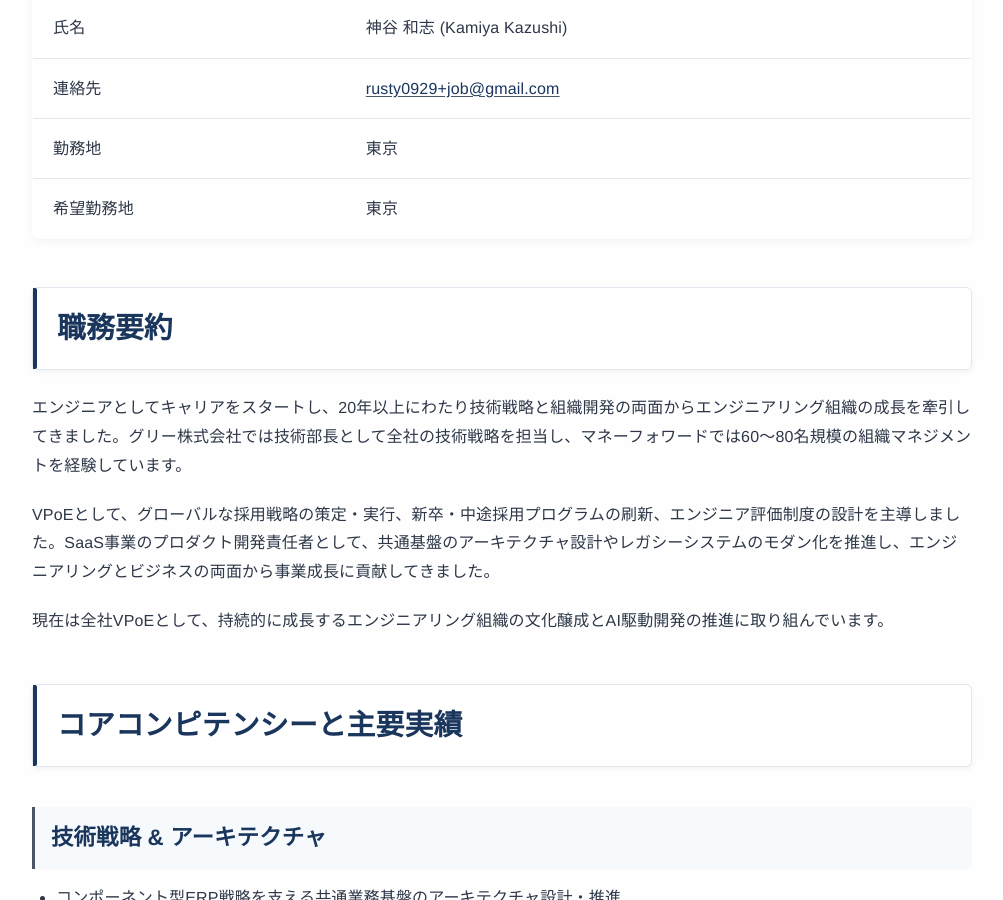
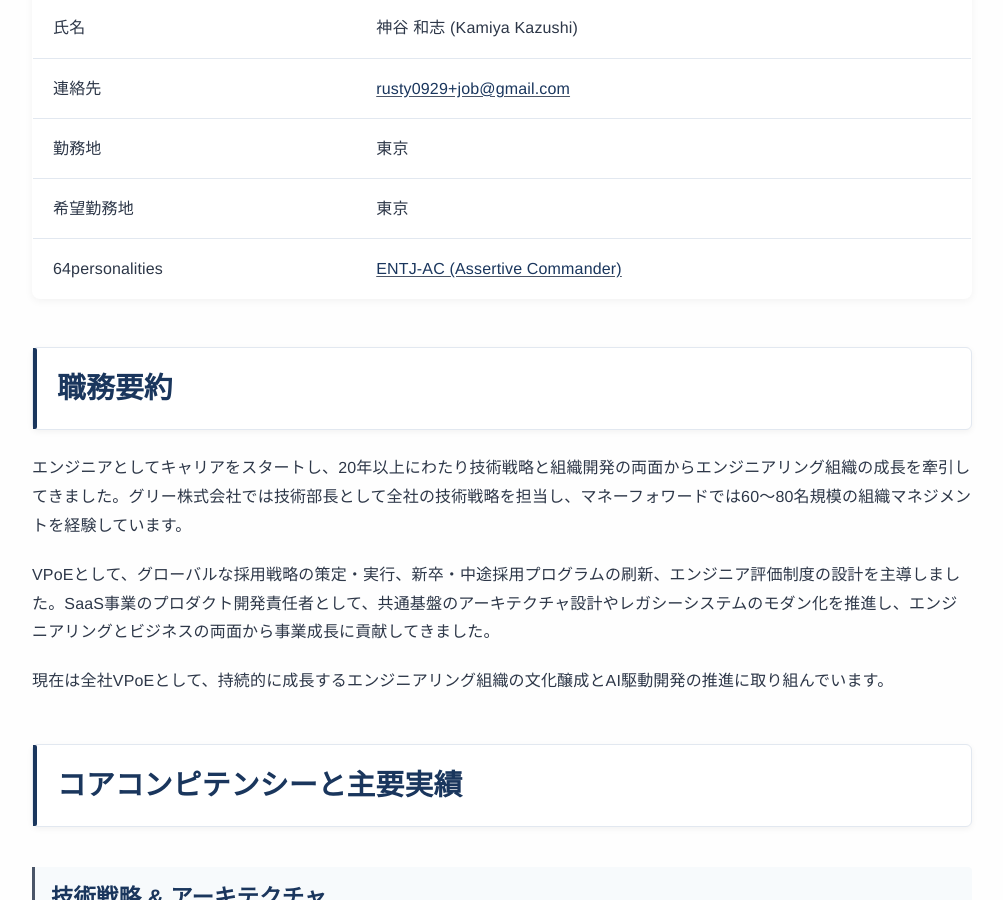
Before and after one commit to Rusty-Alucard/resume, a Jekyll site: the page built from docs/index.md, in a window 1280 px wide and 900 px high, scrolled down 617 px. Shown: the whole window, without its empty margins (138-1141 px from the left). Built offline with Jekyll 4.4.1, drawn with Linux system fonts in a browser that asks for light colours; our own code applies the rules of GitHub Pages for plain Markdown files.

Commit message:
Add 64personalities result (ENTJ-AC) to basic information (#19)

```diff
--- a/docs/index.md
+++ b/docs/index.md
@@ -12,6 +12,7 @@ layout: default
 |連絡先|[rusty0929+job@gmail.com](mailto:rusty0929+job@gmail.com)|
 |勤務地|東京|
 |希望勤務地|東京|
+|64personalities|[ENTJ-AC (Assertive Commander)](https://64personalities-lifepath.com/)|
 
 ## 職務要約
 
```
